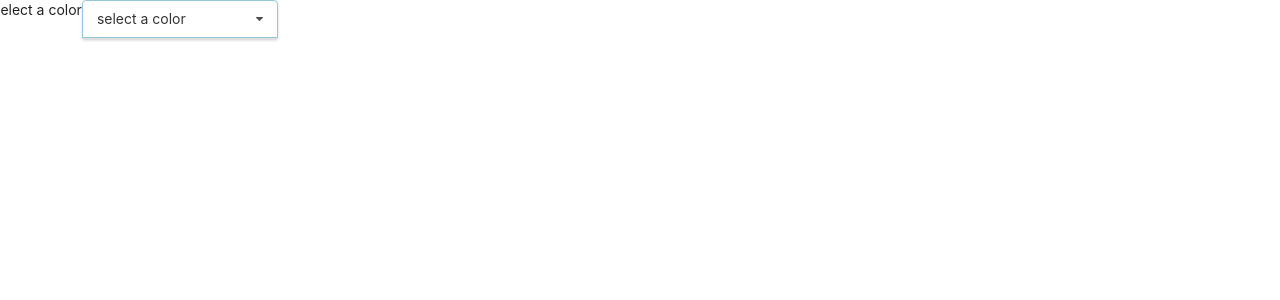
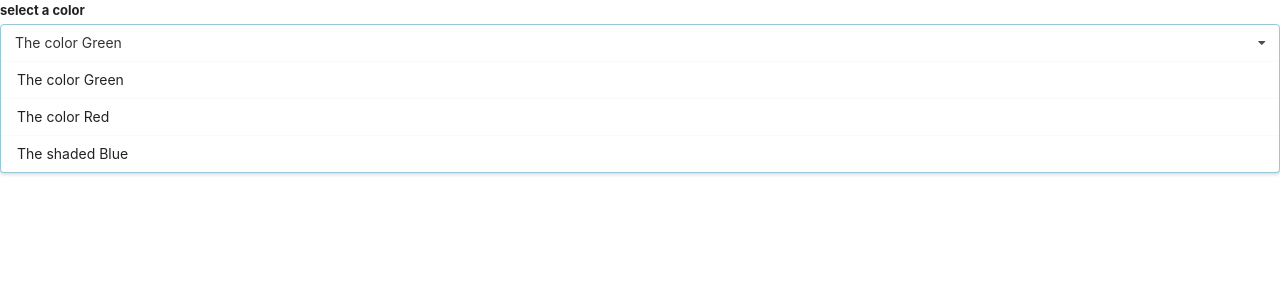
Before and after one commit to prajapatilalit/widgets, a React (Create React App) app in the folder widget/: page / in a window 1280 px wide. Shown: the top 300 px of the page. Built offline with nearby package versions, Linux system fonts and the light colour scheme.

Commit message:
update dropdown component and handle the state

```diff
--- a/widget/src/components/App.js
+++ b/widget/src/components/App.js
@@ -1,7 +1,7 @@
-import React from "react";
+import React, { useState } from "react";
 import Dropdown from "./Dropdown";
 // import Accordion from "./Accordion";
-import Search from "./Search";
+// import Search from "./Search";
 
 const items = [
   {
@@ -21,7 +21,7 @@ const items = [
   },
 ];
 
-const colorsList = [
+const options = [
   {
     label: "The color Green",
     value: "green",
@@ -37,9 +37,10 @@ const colorsList = [
 ];
 
 const App = () => {
+  const [select, setSelect] = useState(options[0]);
   return (
     <div>
-      <Dropdown colorList={colorsList} />
+      <Dropdown select={select} onSelectChange={setSelect} options={options} />
       {/* <Search /> */}
       {/* <Accordion items={items} /> */}
     </div>
--- a/widget/src/components/Dropdown.js
+++ b/widget/src/components/Dropdown.js
@@ -1,19 +1,21 @@
 import React from "react";
 
-const Dropdown = ({ colorList }) => {
-  const renderDropdown = colorList.map((color) => {
-    <div key={color.value} className="item">
-      {color.label}
-    </div>;
+const Dropdown = ({ options, select, onSelectChange }) => {
+  const renderedOptions = options.map((option) => {
+    return (
+      <div key={option.value} className="item">
+        {option.label}
+      </div>
+    );
   });
   return (
     <div className="ui form">
-      <div className="fields">
+      <div className="field">
         <label className="label">select a color</label>
         <div className="ui selection dropdown visible active">
           <i className="dropdown icon"></i>
-          <div className="text">select a color</div>
-          <div className="menu visible transition">{renderDropdown}</div>
+          <div className="text">{select.label}</div>
+          <div className="menu visible transition">{renderedOptions}</div>
         </div>
       </div>
     </div>
```
